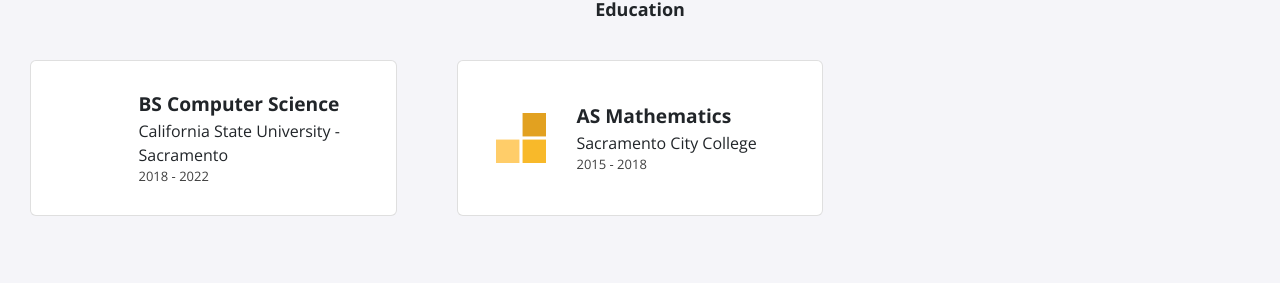
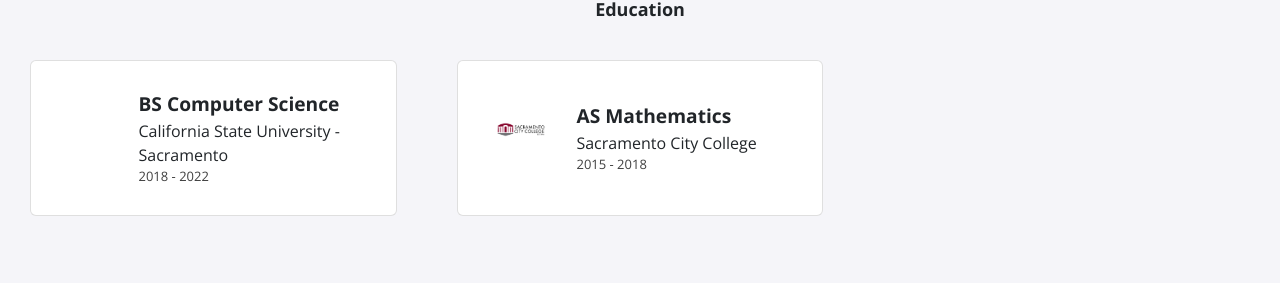
Before and after one commit to trankhainam97/trankhainam97.github.io, a Jekyll site: the page built from index.html, in a window 1280 px wide. Shown: the part 1080-1363 px from the top of the page. Built offline with Jekyll 4.4.1, drawn with Linux system fonts in a browser that asks for light colours; nearby versions of some CDN libraries.

Commit message:
Update education.yml

```diff
--- a/_data/education.yml
+++ b/_data/education.yml
@@ -6,4 +6,4 @@
 - course: AS Mathematics
   institute: Sacramento City College
   dates: 2015 - 2018
-  logo: fellowship.svg
+  logo: scc-logo-primary-horizontal-972x324.png
```
